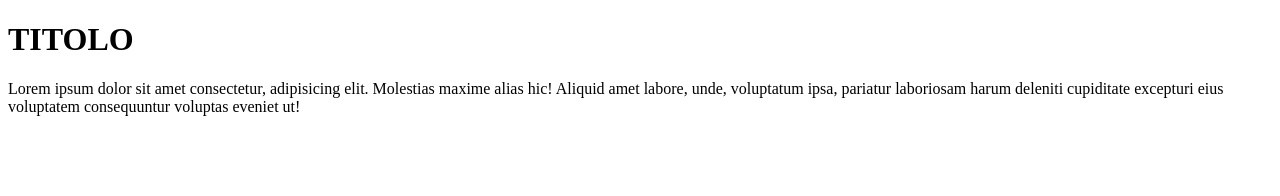
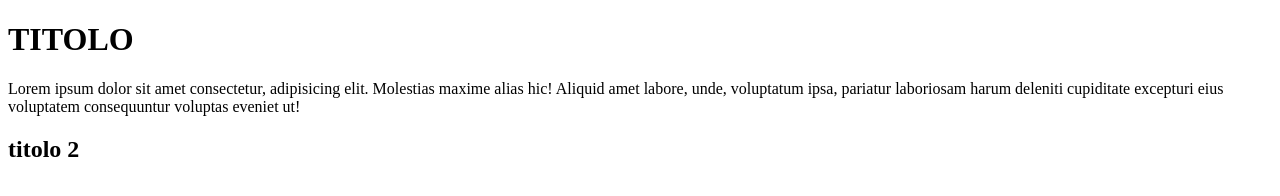
Before and after one commit to giannicolasperanza/eserciziogit, a plain HTML site: page index.html in a window 1280 px wide. Drawn offline with Linux system fonts and the light colour scheme.

Commit message:
aggiunta h2

```diff
--- a/index.html
+++ b/index.html
@@ -10,6 +10,7 @@
 <h1>TITOLO</h1>
 
         <p>Lorem ipsum dolor sit amet consectetur, adipisicing elit. Molestias maxime alias hic! Aliquid amet labore, unde, voluptatum ipsa, pariatur laboriosam harum deleniti cupiditate excepturi eius voluptatem consequuntur voluptas eveniet ut!</p>
+        <h2>titolo 2</h2>
     </header>
 </body>
 </html>
```
